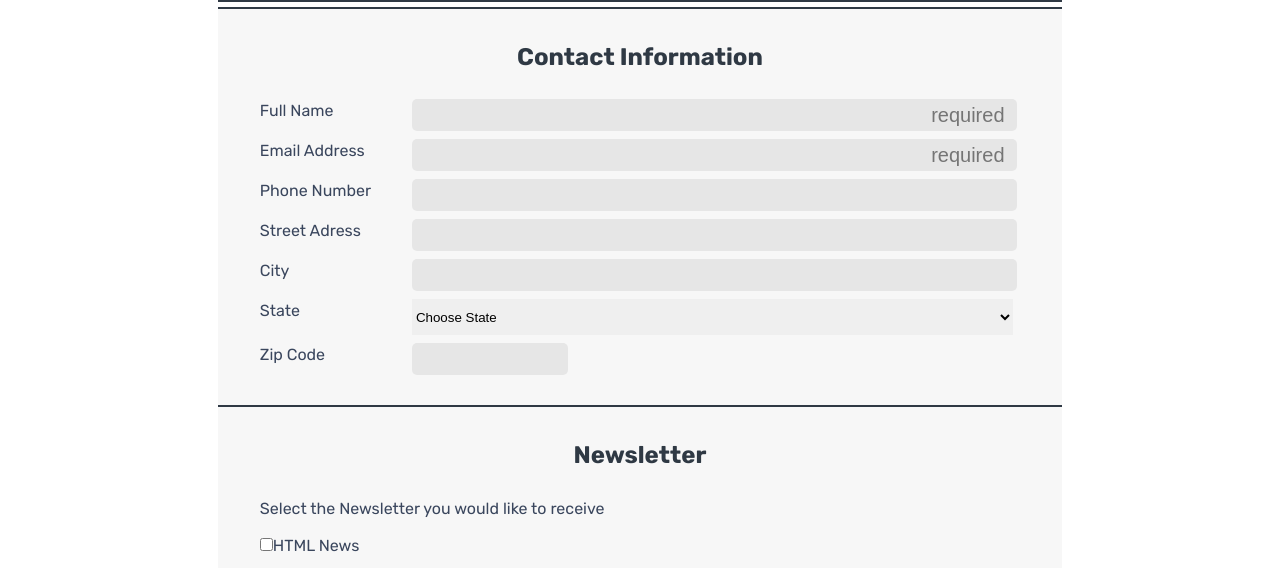
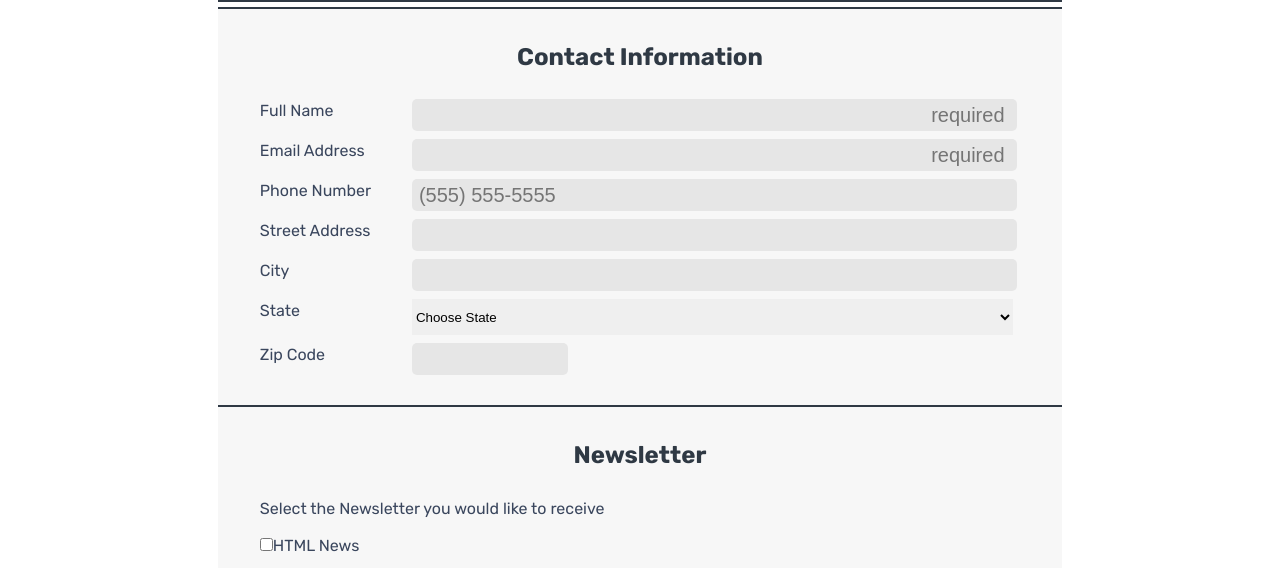
Before and after one commit to LuWalder/Techdegree-Project-3, a plain HTML site: page index.html in a window 1280 px wide. Shown: the part 215-783 px from the top of the page. Drawn offline with Linux system fonts and the light colour scheme.

Commit message:
Verrutschen der labels repariert und placeholder zum telefon hinzugefügt

```diff
--- a/css/styles.css
+++ b/css/styles.css
@@ -33,10 +33,11 @@ select {
 input[type="text"],
 input[type="email"],
 input[type="tel"] {
-  width: 90%;
+  width: 95%;
   height: 30px;
   font-size: 20px;
 }
+
 
 form {
   color: rgb(58, 70, 93);
@@ -172,6 +173,10 @@ input::placeholder {
   padding-right: 10px;
 }
 
+input[type="tel"]::placeholder {
+  text-align: left;
+  padding-left: 5px;
+}
 
 
 
--- a/index.html
+++ b/index.html
@@ -32,10 +32,10 @@
         <input required type="email" id="mail" name="user_email" placeholder="required">
 
         <label for="number">Phone Number</label>
-        <input type="tel" id="number" name="user_number">
+        <input type="tel" id="number" name="user_number" placeholder="(555) 555-5555">
 
-        <label for="adress">Street Adress</label>
-        <input type="text" id="adress" name="user_address">
+        <label for="address">Street Address</label>
+        <input type="text" id="address" name="user_address">
 
         <label for="city">City</label>
         <input type="text" id="city" name="user_city">
```
